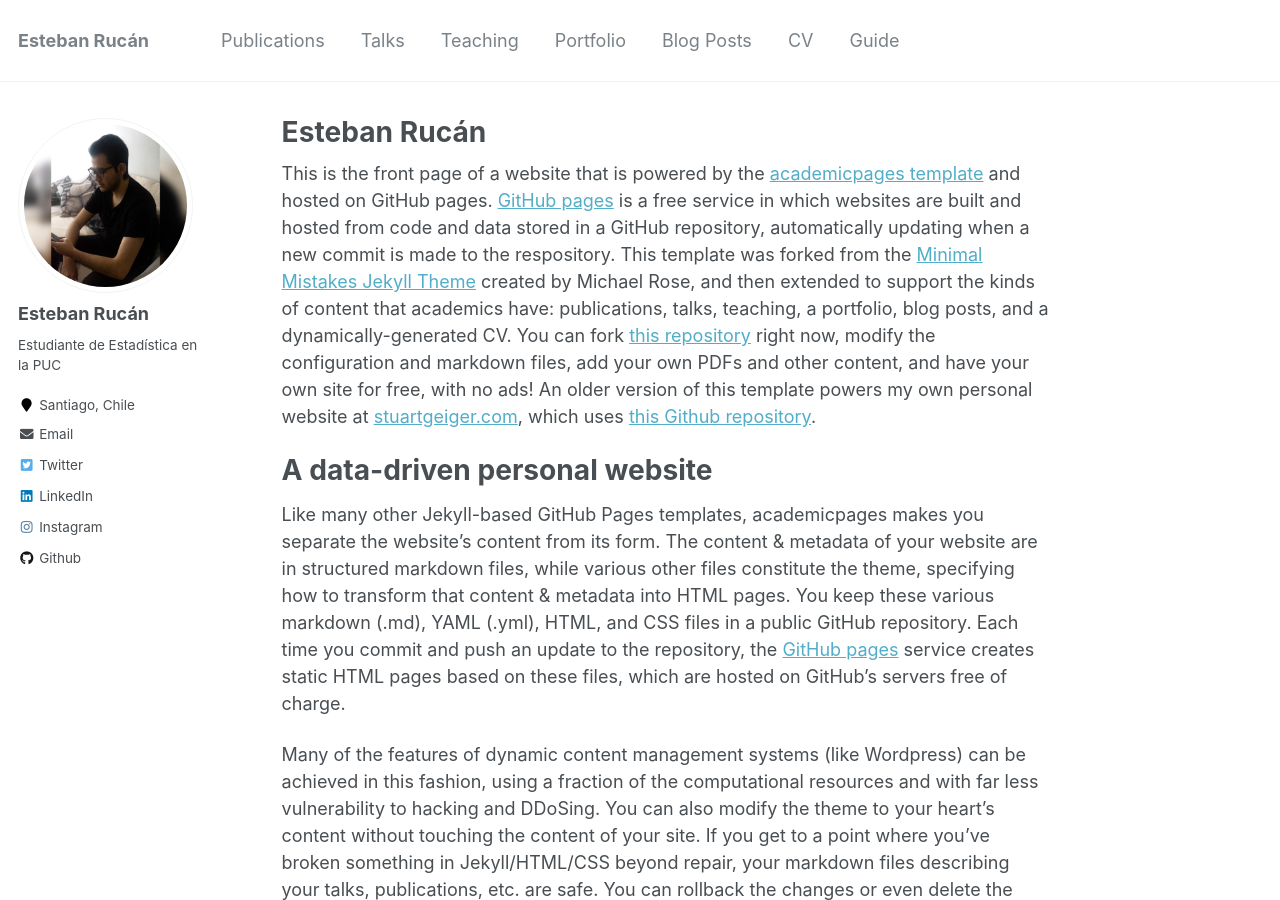
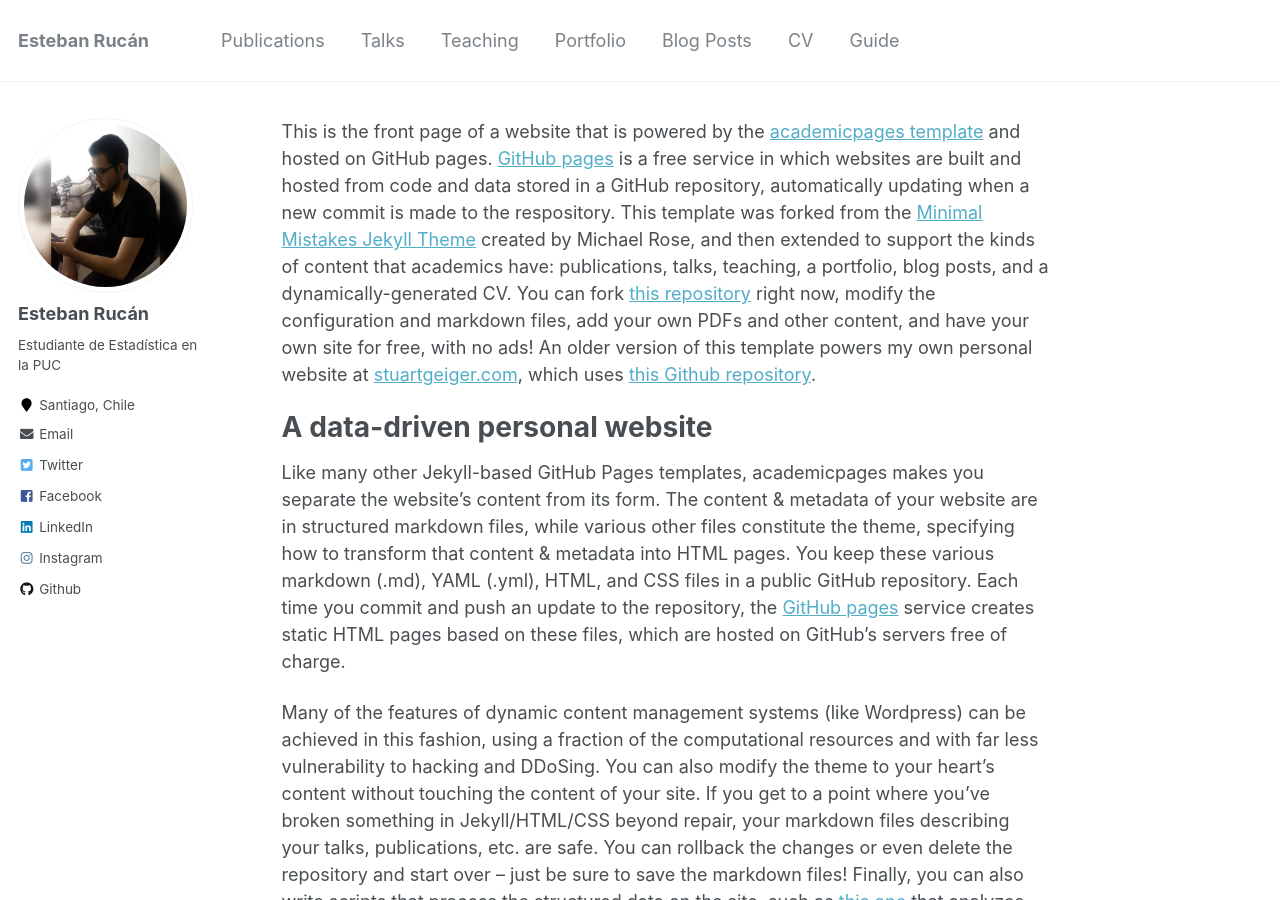
Before and after one commit to estebanrucan/estebanrucan.com, a Jekyll site: the page built from _pages/about.md, in a window 1280 px wide and 900 px high. Built offline with Jekyll 4.4.1, drawn with Linux system fonts in a browser that asks for light colours; some of the changed lines change nothing that is shown.

Commit message:
Algunos cambios

```diff
--- a/_config.yml
+++ b/_config.yml
@@ -94,7 +94,7 @@
   codepen          :
   dribbble         :
   flickr           :
-  facebook         :
+  facebook         : "estebanrucan"
   foursquare       :
   github           : "estebanrucan"
   google_plus      :
--- a/_pages/about.md
+++ b/_pages/about.md
@@ -1,6 +1,5 @@
 ---
 permalink: /
-title: "Esteban Rucán"
 excerpt: "Sobre mi"
 author_profile: true
 redirect_from:
@@ -19,11 +18,11 @@
 Getting started
 ======
 1. Register a GitHub account if you don't have one and confirm your e-mail (required!)
-1. Fork [this repository](https://github.com/academicpages/academicpages.github.io) by clicking the "fork" button in the top right.
-1. Go to the repository's settings (rightmost item in the tabs that start with "Code", should be below "Unwatch"). Rename the repository "[your GitHub username].github.io", which will also be your website's URL.
-1. Set site-wide configuration and create content & metadata (see below -- also see [this set of diffs](http://archive.is/3TPas) showing what files were changed to set up [an example site](https://getorg-testacct.github.io) for a user with the username "getorg-testacct")
-1. Upload any files (like PDFs, .zip files, etc.) to the files/ directory. They will appear at https://[your GitHub username].github.io/files/example.pdf.
-1. Check status by going to the repository settings, in the "GitHub pages" section
+2. Fork [this repository](https://github.com/academicpages/academicpages.github.io) by clicking the "fork" button in the top right.
+3. Go to the repository's settings (rightmost item in the tabs that start with "Code", should be below "Unwatch"). Rename the repository "[your GitHub username].github.io", which will also be your website's URL.
+4. Set site-wide configuration and create content & metadata (see below -- also see [this set of diffs](http://archive.is/3TPas) showing what files were changed to set up [an example site](https://getorg-testacct.github.io) for a user with the username "getorg-testacct")
+5. Upload any files (like PDFs, .zip files, etc.) to the files/ directory. They will appear at https://[your GitHub username].github.io/files/example.pdf.
+6. Check status by going to the repository settings, in the "GitHub pages" section
 
 Site-wide configuration
 ------
```
